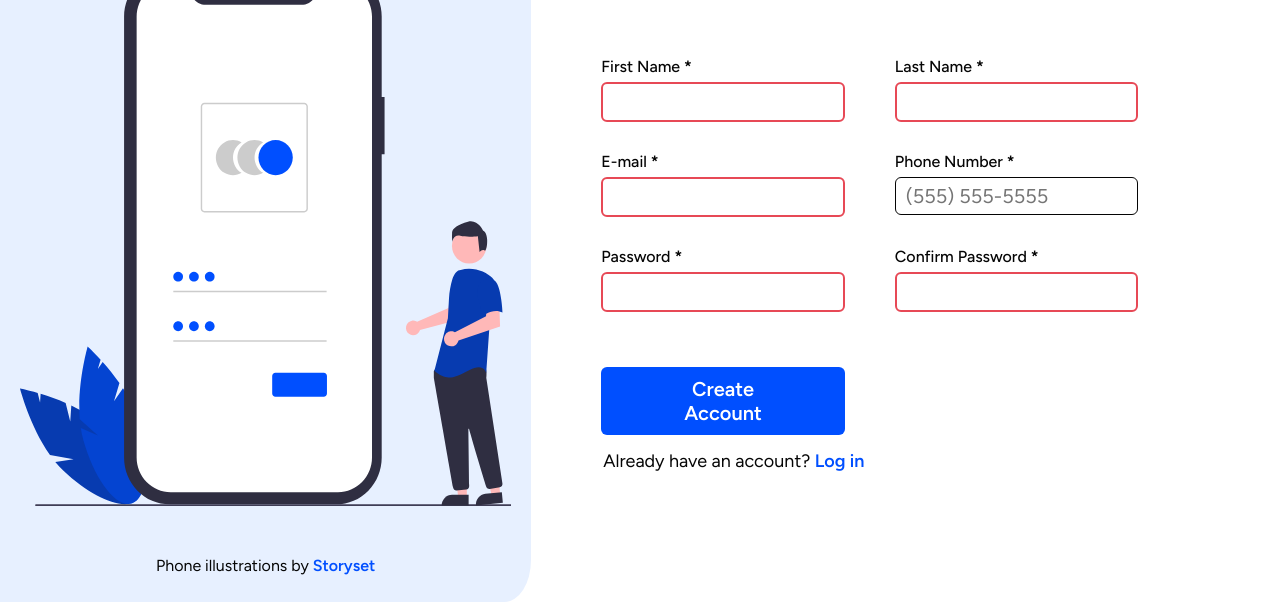
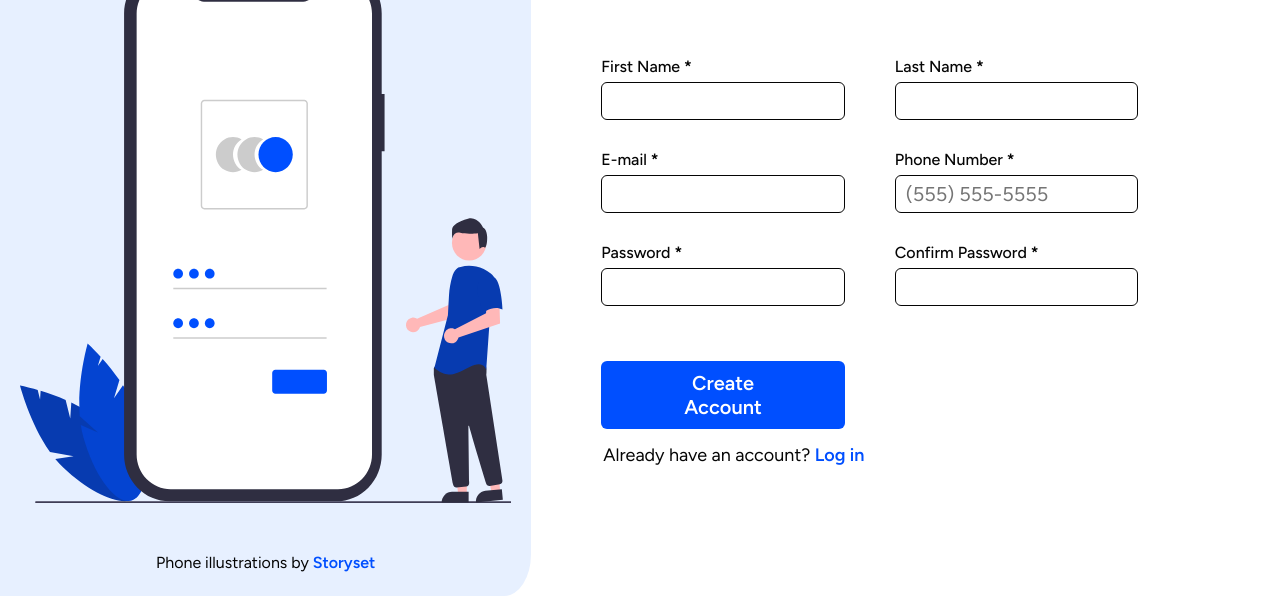
Before and after one commit to VecchiR/signup-form, a plain HTML site: page index.html in a window 1280 px wide. Shown: the part 235-837 px from the top of the page. Drawn offline with Linux system fonts and the light colour scheme.

Commit message:
Updated rules for styling invalid field borders

```diff
--- a/index.html
+++ b/index.html
@@ -34,7 +34,7 @@
                         <span>First Name</span>
                         <strong><span aria-label="required">*</span></strong>
                     </label>
-                    <input id="first-name" name="first-name" type="text" required />
+                    <input id="first-name" minlength="1" placeholder="" name="first-name" type="text" required />
                 </div>
 
                 <div class="form-field">
@@ -42,7 +42,7 @@
                         <span>Last Name</span>
                         <strong><span aria-label="required">*</span></strong>
                     </label>
-                    <input id="last-name" name="last-name" type="text" required />
+                    <input id="last-name" minlength="1" placeholder="" name="last-name" type="text" required />
                 </div>
 
                 <div class='form-field'>
@@ -50,7 +50,7 @@
                         <span>E-mail</span>
                         <strong><span aria-label="required">*</span></strong>
                     </label>
-                    <input id='email' name='email' type='email' required />
+                    <input id='email' placeholder="" name='email' type='email' required />
                 </div>
 
                 <div class="form-field">
@@ -69,7 +69,7 @@
                         <span>Password</span>
                         <strong><span aria-label="required">*</span></strong>
                     </label>
-                    <input id="password" name="password" type="password" required pattern="(?=^.{8,}$)((?=.*\d)|(?=.*\W+))(?![.\n])(?=.*[A-Z])(?=.*[a-z]).*$"/>
+                    <input id="password" placeholder="" name="password" type="password" required pattern="(?=^.{8,}$)((?=.*\d)|(?=.*\W+))(?![.\n])(?=.*[A-Z])(?=.*[a-z]).*$"/>
                 </div>
 
                 <div class="form-field">
@@ -77,7 +77,7 @@
                         <span> Confirm Password</span>
                         <strong><span aria-label="required">*</span></strong>
                     </label>
-                    <input id="confirm-password" name="confirm-password" type="password" required />
+                    <input id="confirm-password" placeholder="" name="confirm-password" type="password" required />
                 </div>
 
 
--- a/styles.css
+++ b/styles.css
@@ -190,5 +190,4 @@ input:focus-visible {
 
 input:invalid:not(:placeholder-shown) {
     border: 2px solid var(--red);
-
 }
```
